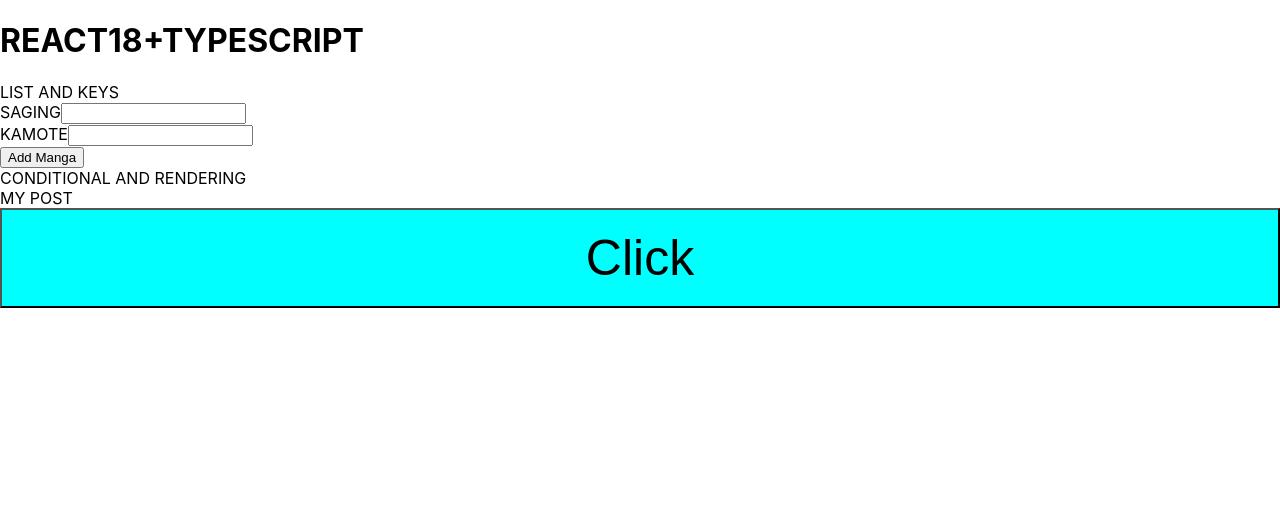
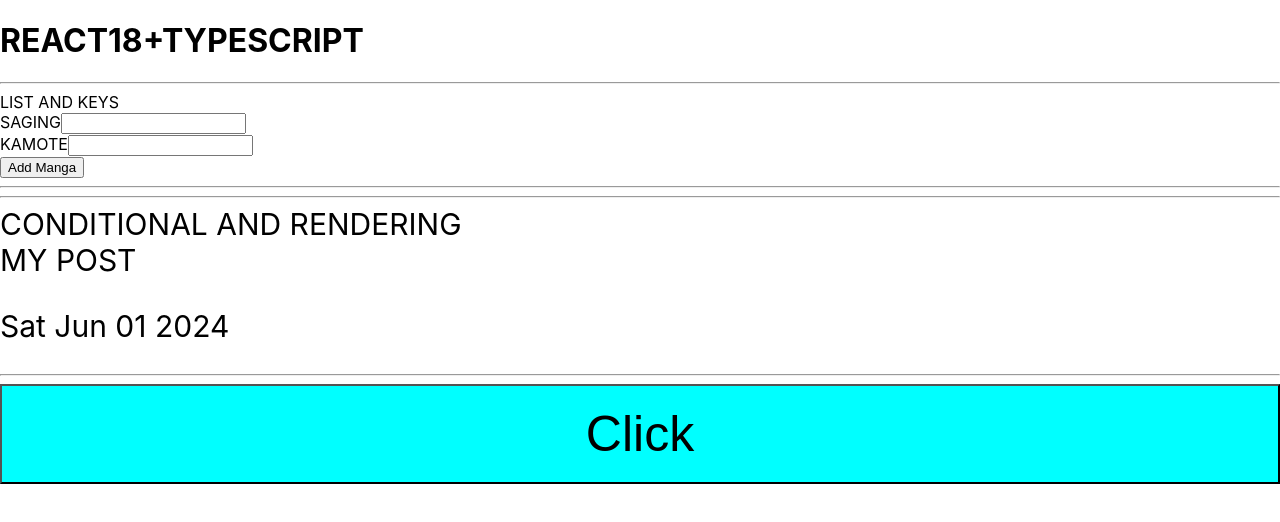
Before and after one commit to m4rkbello/REACTJS18-TYPESCRIPT, a React (Create React App) app in the folder masterclass/: page / in a window 1280 px wide. Shown: the top 522 px of the page. Built offline with nearby package versions, Linux system fonts and the light colour scheme.

Commit message:
CONDITIONAL RENDERING

```diff
--- a/masterclass/src/App.tsx
+++ b/masterclass/src/App.tsx
@@ -24,15 +24,19 @@ function App() {
   return (
     <div className="App">
       <h1>REACT18+TYPESCRIPT</h1>
-
+<hr />
       <div>
         LIST AND KEYS
         <Keys />
       </div>
-      <div>
-          CONDITIONAL AND RENDERING
-          <Post />
-        </div>
+<hr />
+<hr />
+      <div style={{fontSize: '30px'}} >
+          CONDITIONAL AND RENDERING <br />
+          <Post showDate={true} />
+      </div>
+      <hr />
+
       <Button
         type="primary"
         onClick={() => console.log("Reusable handleClick")}
```
